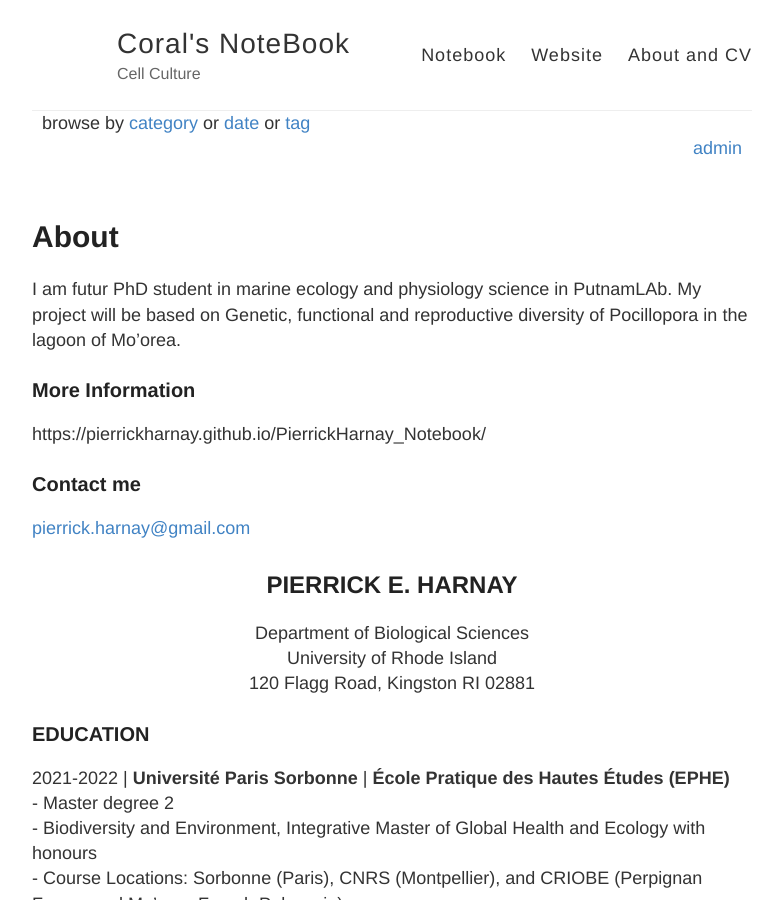
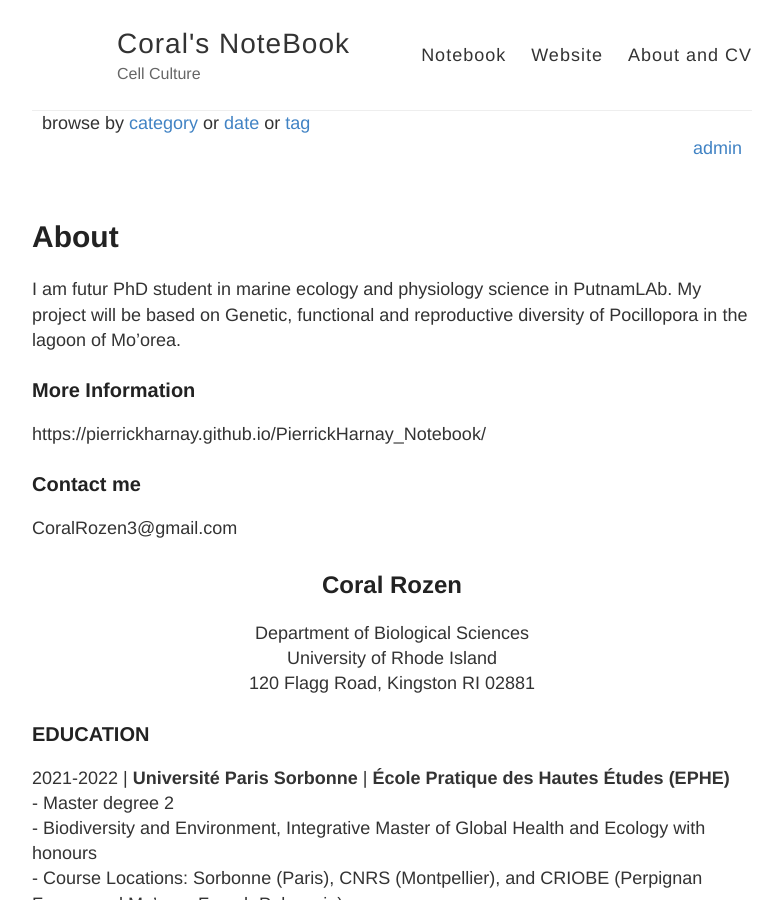
Before and after one commit to cori933/Corals-Lab-notebook, a Jekyll site: the page built from about.md, in a window 1280 px wide and 900 px high. Shown: the whole window, without its empty margins (248-1030 px from the left). Built offline with Jekyll 4.4.1, drawn with Linux system fonts in a browser that asks for light colours.

Commit message:
CV change

```diff
--- a/about.md
+++ b/about.md
@@ -13,10 +13,10 @@ https://pierrickharnay.github.io/PierrickHarnay_Notebook/
 
 ### Contact me
 
-[pierrick.harnay@gmail.com](mailto:Pierrick_harnay@uri.com)
+CoralRozen3@gmail.com
 
 
-## <center>PIERRICK E. HARNAY</center>
+## <center>Coral Rozen</center>
 <center>Department of Biological Sciences</center>
 <center>University of Rhode Island</center>
 <center>120 Flagg Road, Kingston RI 02881</center>
```
